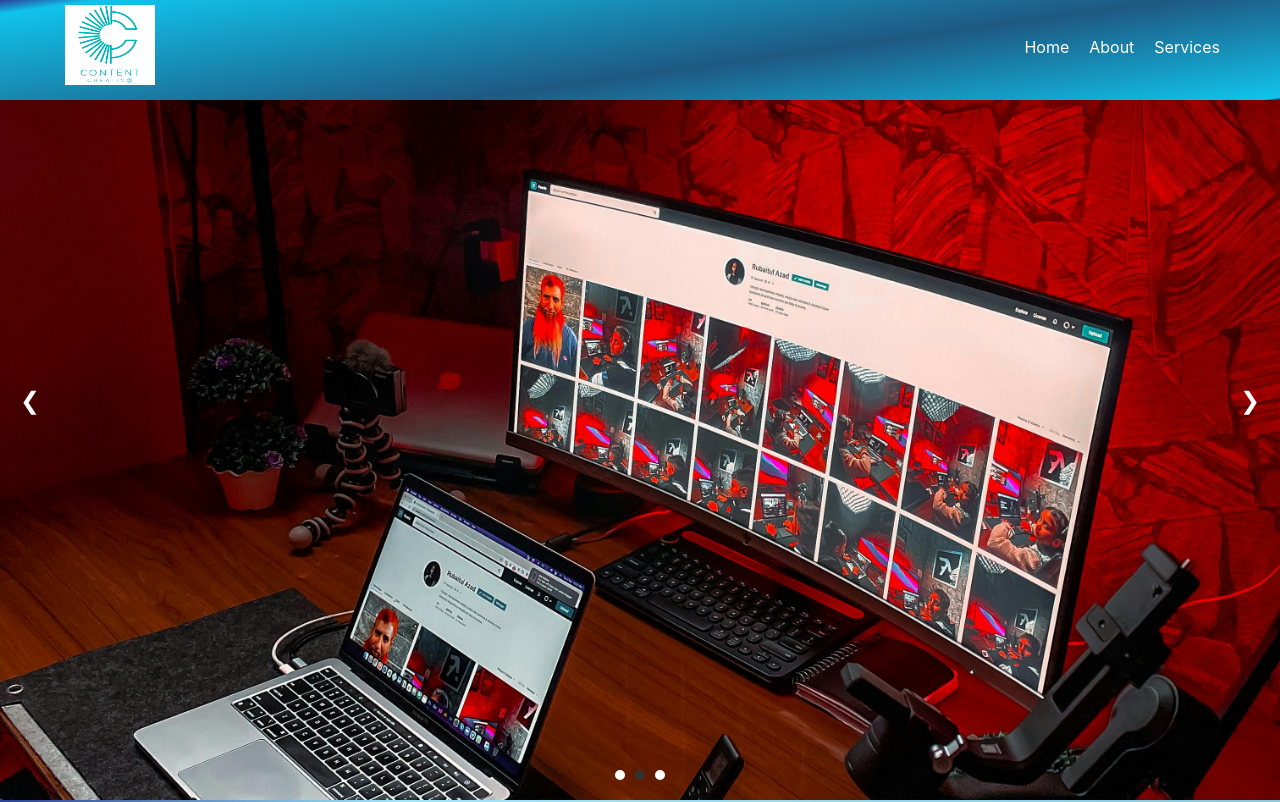
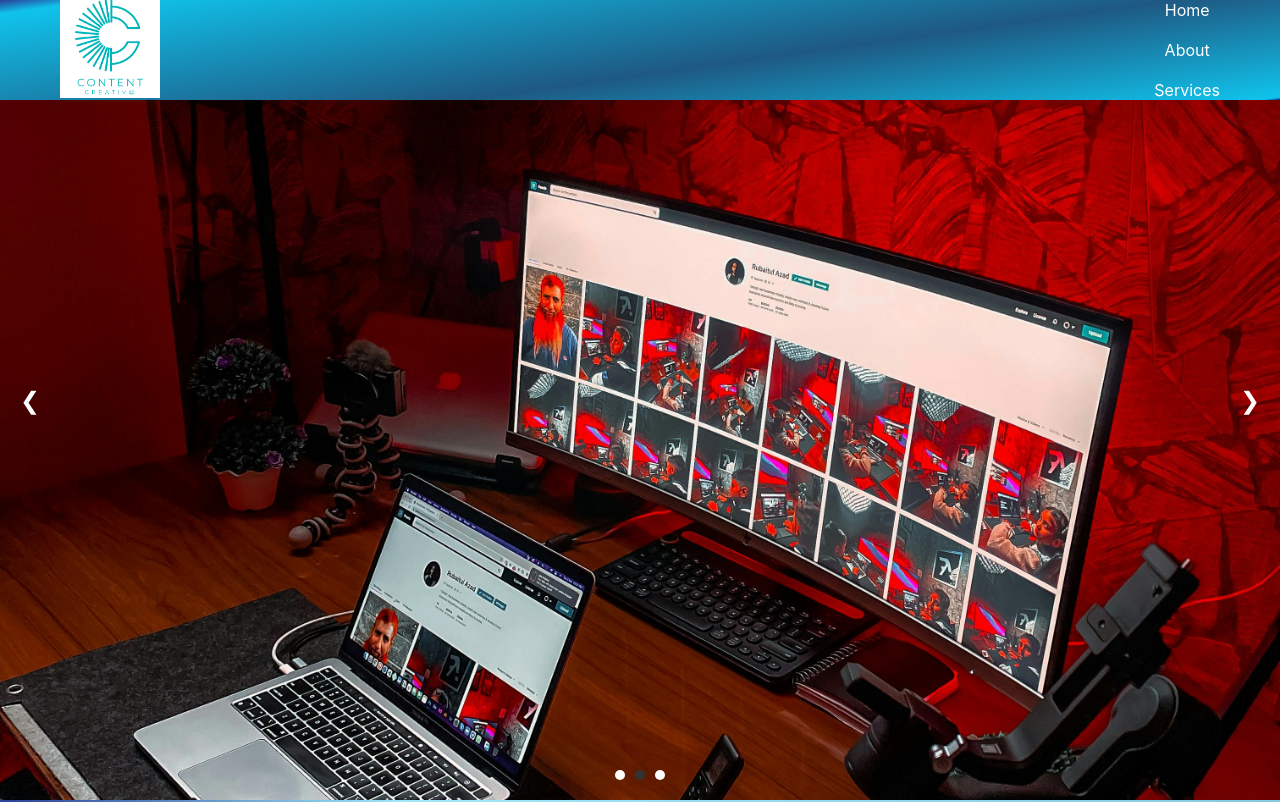
Before and after one commit to MalesevicS/ContentCreativ, a React (Create React App) app: page / in a window 1280 px wide. Shown: the top 802 px of the page. Built offline with nearby package versions, Linux system fonts and the light colour scheme.

Commit message:
header_change

```diff
--- a/src/components/Header.jsx
+++ b/src/components/Header.jsx
@@ -1,27 +1,27 @@
 import React, { useState } from 'react';
 import { Link } from 'react-router-dom';
-import "../styles/Header.css"
-import logo from "../images/logo.png"
+import "../styles/Header.css";
+import logo from "../images/logo.png";
 
 const Navbar = () => {
   const [isOpen, setIsOpen] = useState(false);
-  const [isExpanded, setIsExpanded] = useState(false); // Dodajemo stanje za proširenje navbar-a
 
   const toggleNavbar = () => {
     setIsOpen(!isOpen);
-    setIsExpanded(!isExpanded); // Invertujemo stanje proširenja navbar-a
   };
 
   return (
-    <nav className={`navbar ${isExpanded ? 'expanded' : ''}`}> {/* Dodajemo klasu expanded kada je navbar proširen */}
+    <nav className={`navbar ${isOpen ? 'expanded' : ''}`}>
       <div className="navbar-container">
-        <Link to="/" className="navbar-logo">
-          <img className='logoPic' src={logo} alt="#" />
-        </Link>
+        <div className={`logo ${isOpen ? 'hidden' : ''}`}>
+          <Link to="/" className="navbar-logo">
+            <img src={logo} alt="Logo" />
+          </Link>
+        </div>
         <div className={`navbar-links ${isOpen ? 'active' : ''}`}>
           <Link to="/" onClick={toggleNavbar}>Home</Link>
           <Link to="/about" onClick={toggleNavbar}>About</Link>
-          <Link to="/reference" onClick={toggleNavbar}>Services</Link>
+          <Link to="/services" onClick={toggleNavbar}>Services</Link>
         </div>
         <div className="navbar-toggle" onClick={toggleNavbar}>
           <span></span>
--- a/src/styles/Header.css
+++ b/src/styles/Header.css
@@ -1,12 +1,16 @@
 .navbar {
-    background: linear-gradient(172deg, #2a3e97 0%, #10c3eb 5%, #1e5983 59%, #10c3eb 99%, #09218f 100%);    color: #fff;
+  background: linear-gradient(172deg, #2a3e97 0%, #10c3eb 5%, #1e5983 59%, #10c3eb 99%, #09218f 100%);
   color: #fff;
   position: fixed;
   width: 100%;
   z-index: 1000;
   height: 100px;
+  transition: height 0.3s ease;
 }
 
+.navbar.expanded {
+  height: 25vh;
+}
 
 .navbar-container {
   display: flex;
@@ -15,27 +19,38 @@
   max-width: 1200px;
   margin: 0 auto;
   padding: 0 20px;
-
+  height: 100%;
 }
 
-  .logoPic {
-  margin: 5px;
-   height: 80px;
-   width: 100%;
+.logo {
+  transition: opacity 0.3s ease;
+}
+
+.logo.hidden {
+  opacity: 0;
+}
+
+.logo img {
+  width: 100px;
 }
 
 .navbar-logo {
   text-decoration: none;
   color: #fff;
-    margin: 0;
-    padding: 0;
 }
 
 .navbar-links {
   display: flex;
-    justify-content: center;
+  flex-direction: column;
   align-items: center;
   gap: 20px;
+  height: 100%;
+}
+
+.navbar-links.active {
+  display: flex;
+  flex-direction: column;
+  justify-content: center;
 }
 
 .navbar-links a {
@@ -46,52 +61,35 @@
 
 .navbar-toggle {
   display: none;
-    cursor: pointer;
 }
 
 .navbar-toggle span {
-    display: flex;
-    width: 15px;
-    height: 5px;
-    background-color: #fff;
+  display: block;
+  width: 25px;
+  height: 3px;
+  background: #fff;
   margin: 5px;
 }
 
 @media screen and (max-width: 768px) {
-    .navbar-container {
-      flex-direction: row;
-      padding-top: 1rem;
-    }
-
-    .navbar {
-      height: 120px;
-    }
-
-    .logoPic {
-      height: 100%;
+  .logo img {
     width: 70px;
   }
 
   .navbar-links {
     display: none;
-      flex-direction: column;
-      font-size: small;
   }
 
-    .navbar-links.active {
+  .navbar.expanded .navbar-links {
     display: flex;
+    flex-direction: column;
+    justify-content: center;
+    align-items: center;
+    height: 100%;
   }
 
   .navbar-toggle {
-      display: flex;
-      flex-direction: column;
-    }
-
-    .navbar-toggle span {
-      display: flex;
-      width: 40px;
-      height: 5px;
-      background-color: #fff;
-      margin: 5px;
+    display: block;
+    cursor: pointer;
   }
 }
--- a/src/styles/OurPhilosophy.css
+++ b/src/styles/OurPhilosophy.css
@@ -70,7 +70,7 @@
 .text_Paraf {
         padding-top: 6%;
         margin-top: 5%;
-        font-size: 15px;
+        font-size: 12px;
     }
 
 .textPart {
```
Also changed, not shown: 1 other file (tests, documents, lock files or other folders). Lines whose indentation alone changed are shown as unchanged.
